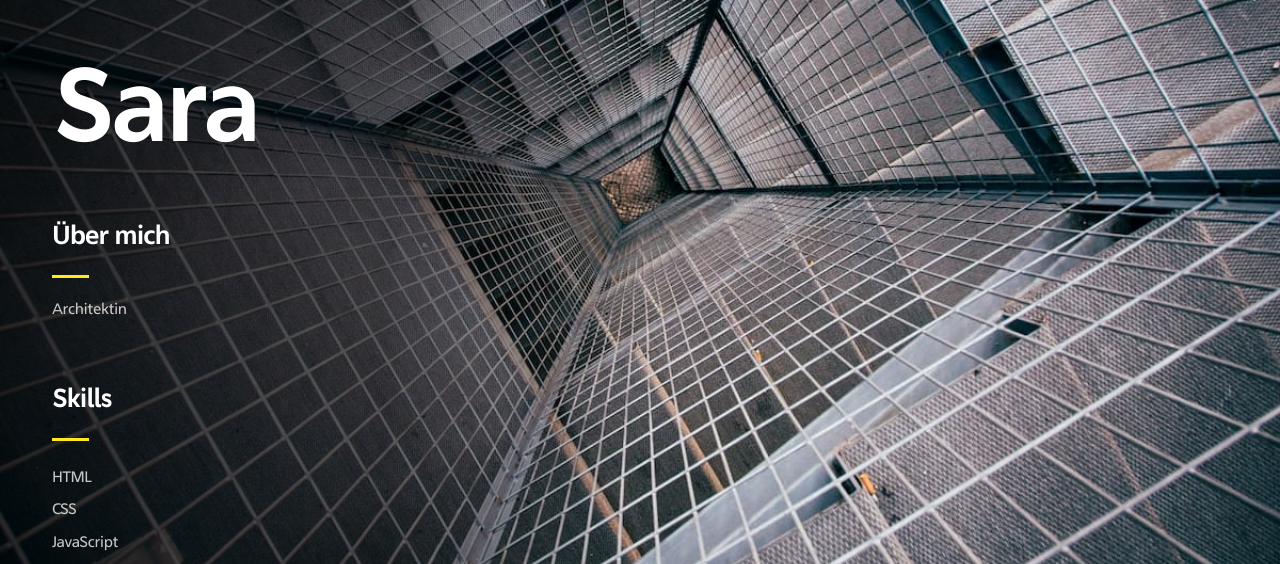
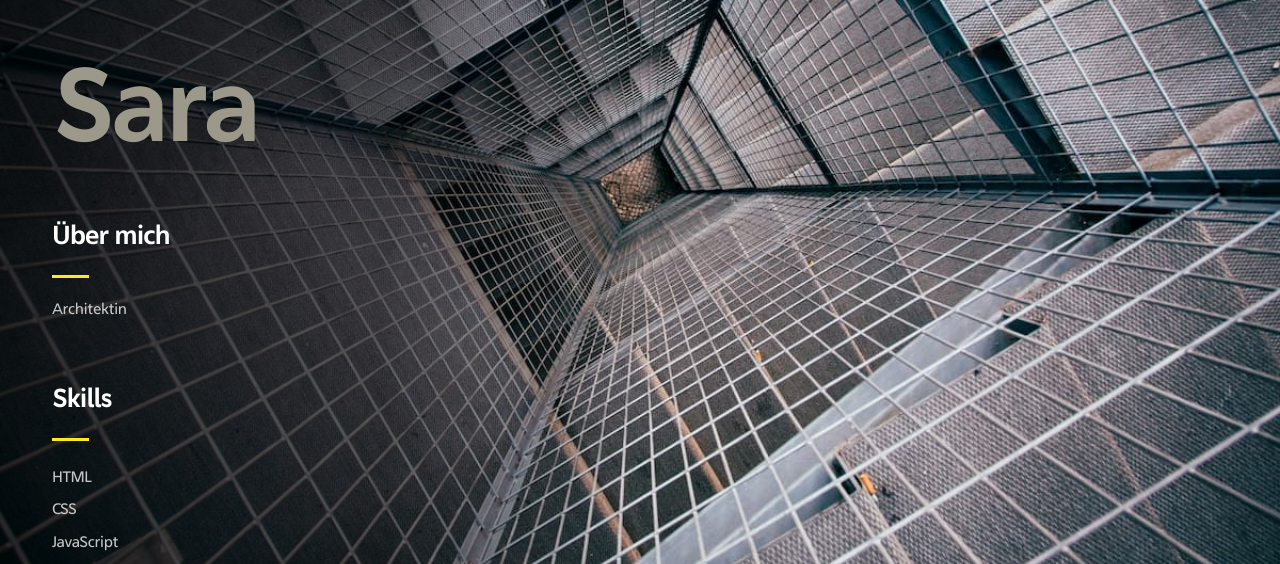
Before and after one commit to sarah-54/sarah-54.github.io, a plain HTML site: page index.html in a window 1280 px wide. Shown: the part 225-789 px from the top of the page. Drawn offline with Linux system fonts and the light colour scheme.

Commit message:
Update style.css

```diff
--- a/style.css
+++ b/style.css
@@ -213,7 +213,7 @@ p .li {
 }
 
 #text07 {
-    color: #ffffff;
+    color: #9c998a;
     font-family: 'aganbold', sans-serif;
     letter-spacing: -0.15rem;
     width: 100%;
```
